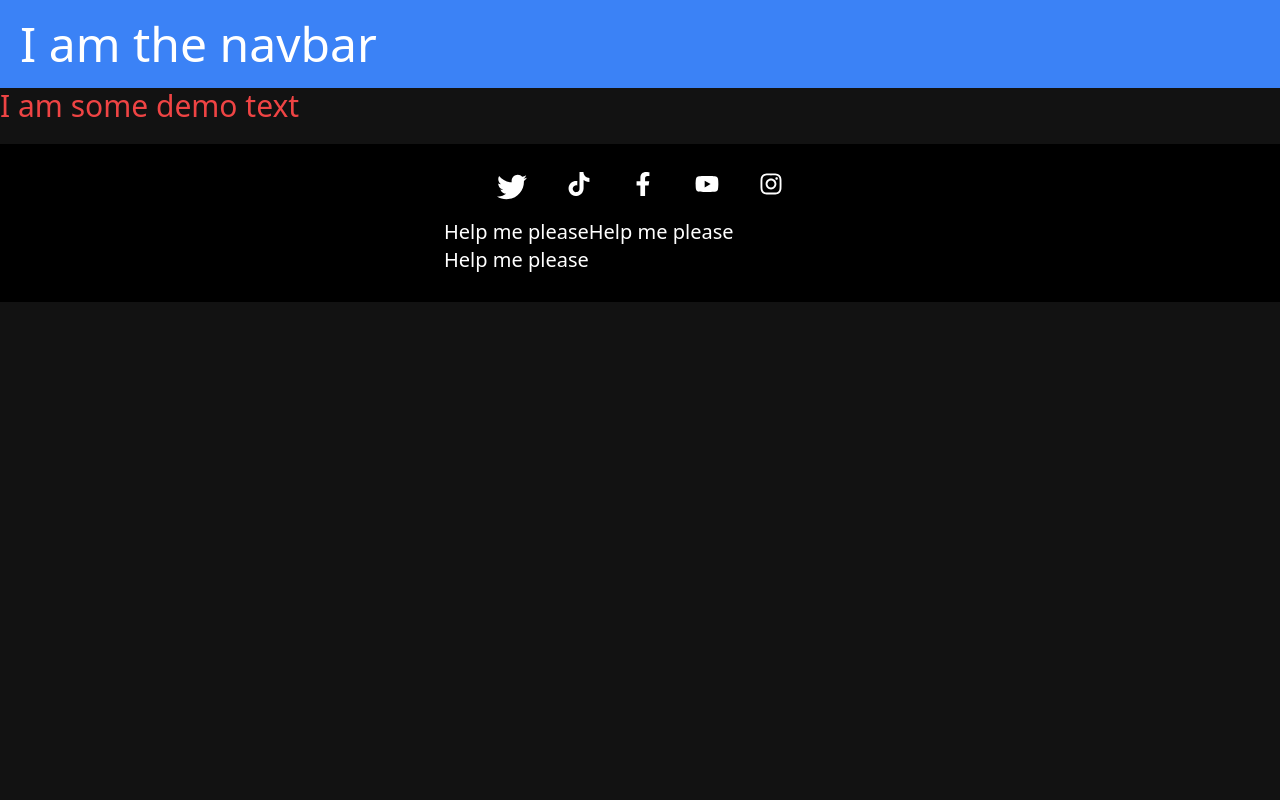
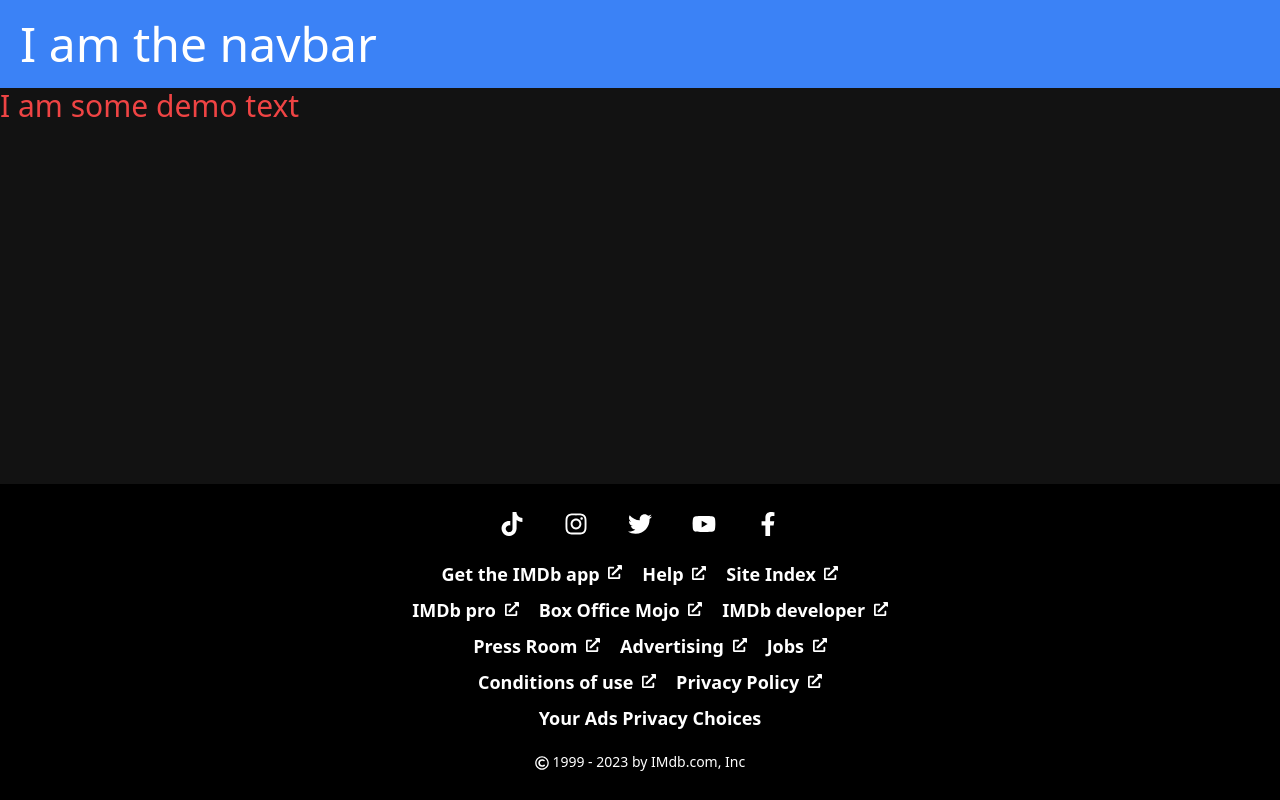
Before and after one commit to iyifr/imdb-next-app, a Next.js app: page / in a window 1280 px wide. Built offline with nearby package versions, Linux system fonts and the light colour scheme.

Commit message:
footer completed

```diff
--- a/app/footer.tsx
+++ b/app/footer.tsx
@@ -1,22 +1,39 @@
 import React from "react" ;
-import { FaTwitter , FaInstagram , FaFacebookF, FaYoutube, FaExternalLinkAlt} from 'react-icons/fa'
+import { FaTwitter , FaInstagram , FaFacebookF, FaYoutube, FaExternalLinkAlt, FaRegCopyright} from 'react-icons/fa'
 import {SiTiktok} from 'react-icons/si'
 
 const Footer = () => {
     return <>
-    <div className = "bg-black w-full m-0 mt-5 p-5">
+    <div className = "bg-black w-full m-0 mt-5 p-5 fixed left-0 bottom-0">
+                                {/* Social media icons section*/}
         <div className="mx-auto container max-w-xl p-2">
             <div className = "mx-auto text-center flex flex-row justify-center space-x-10">
-                <FaTwitter className="text-white cursor-pointer text-3xl"/>
                 <SiTiktok className="text-white cursor-pointer text-2xl"/>
-                <FaFacebookF className="text-white cursor-pointer text-2xl"/>
-                <FaYoutube className="text-white cursor-pointer text-2xl"/>
                 <FaInstagram className="text-white cursor-pointer text-2xl"/>
+                <FaTwitter className="text-white cursor-pointer text-2xl hover:text-blue-400"/>
+                <FaYoutube className="text-white cursor-pointer text-2xl hover:text-red-500"/>
+                <FaFacebookF className="text-white cursor-pointer text-2xl hover:text-blue-500"/>
             </div>
-            <div className="mt-4 w-[70%] mx-auto flex flex-wrap text-white text-bold text-xl">
-                <p>Help me please</p>
-                <p>Help me please</p>
-                <p>Help me please</p>
+
+                            {/* Links section of the footer */}
+            <div className="mt-4 w-[90%] mx-auto flex justify-center flex-wrap space-y-2 text-white font-semibold text-lg space-x-5" >
+                <p className= "mt-2 cursor-pointer">Get the IMDb app <FaExternalLinkAlt className="inline ml-1 mb-2 text-sm"/></p>
+                <p className = "cursor-pointer hover:text-amber-200">Help <FaExternalLinkAlt className="inline mb-1.5 text-sm ml-1"/></p>
+                <p className = "cursor-pointer hover:text-amber-200">Site Index <FaExternalLinkAlt className="inline mb-1.5 text-sm ml-1"/></p>
+                <p className = "cursor-pointer hover:text-amber-200">IMDb pro <FaExternalLinkAlt className="inline mb-1.5 text-sm ml-1" /></p>
+                <p className = "cursor-pointer hover:text-amber-200">Box Office Mojo <FaExternalLinkAlt className="inline mb-1.5 text-sm ml-1"/></p>
+                <p className = "cursor-pointer hover:text-amber-200">IMDb developer <FaExternalLinkAlt className="inline mb-1.5 text-sm ml-1"/></p>
+                <p className = "cursor-pointer hover:text-amber-200">Press Room <FaExternalLinkAlt className="inline mb-1.5 text-sm ml-1" /></p>
+                <p className = "cursor-pointer hover:text-amber-200">Advertising <FaExternalLinkAlt className="inline mb-1.5 text-sm ml-1"/></p>
+                <p className = "cursor-pointer hover:text-amber-200">Jobs <FaExternalLinkAlt className="inline mb-1.5 text-sm ml-1" /></p>
+                <p className = "cursor-pointer hover:text-amber-200">Conditions of use <FaExternalLinkAlt className="inline mb-1.5 text-sm ml-1" /></p>
+                <p className = "cursor-pointer hover:text-amber-200">Privacy Policy <FaExternalLinkAlt className="inline mb-1.5 text-sm ml-1"/></p>
+                <p className = "cursor-pointer hover:text-amber-200">Your Ads Privacy Choices</p>
+            </div>
+
+            <div className = "flex justify-center mt-5">
+                <p className="text-sm font-thin text-white font-bold">
+                <FaRegCopyright className="inline text-sm" /> 1999 - {new Date().getFullYear()} by IMdb.com, Inc</p>
             </div>
         </div>
     </div>
```
